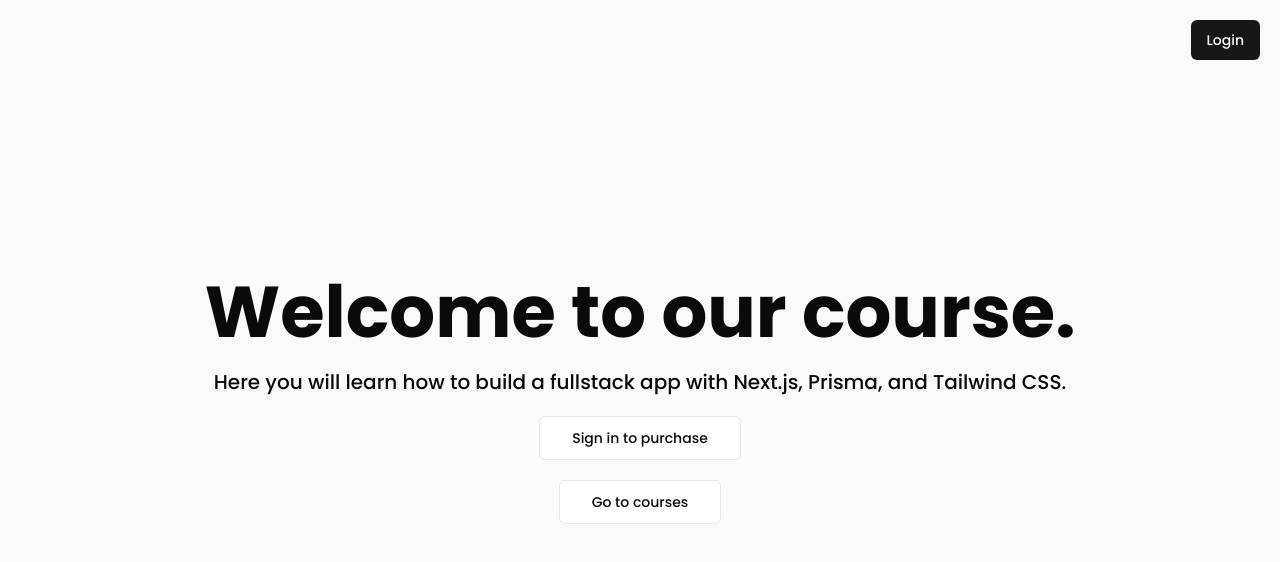
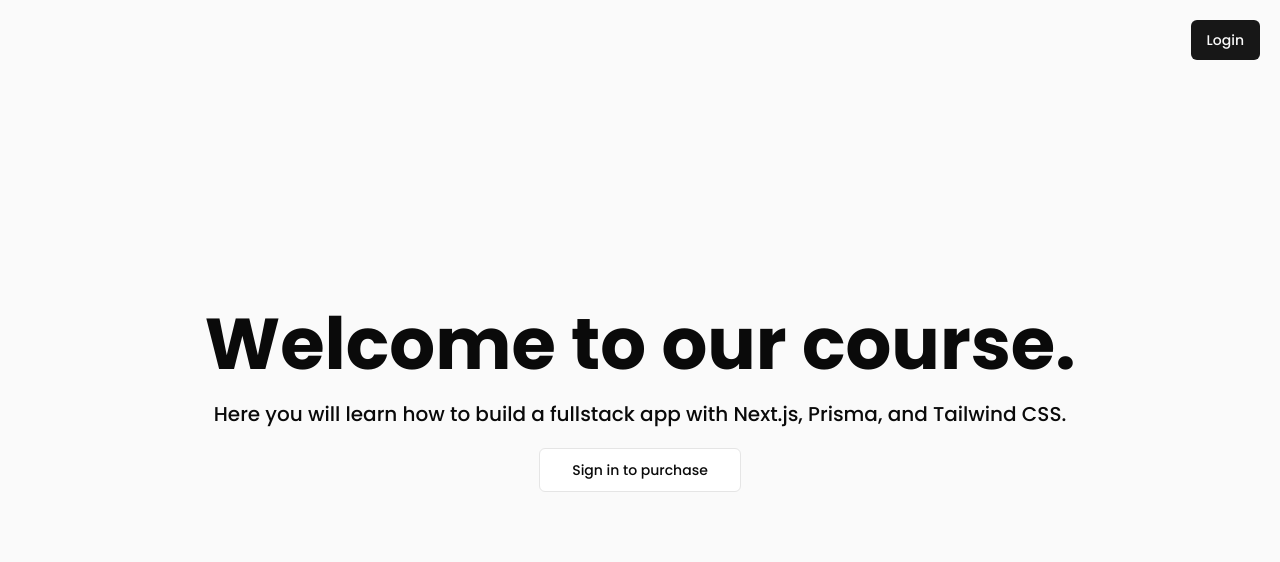
Before and after one commit to caluhm/Next13-Tailwind-ShadCn-TypeScript-Starter, a Next.js app: page / in a window 1280 px wide. Shown: the top 562 px of the page. Built offline with nearby package versions, Linux system fonts and the light colour scheme; no server answers.

Commit message:
how do i keep geting this conditional wrong

```diff
--- a/app/page.tsx
+++ b/app/page.tsx
@@ -24,19 +24,19 @@ export default async function Home() {
             </Button>
           </Link>
         )}
-        {session?.user?.role === "user" && (
+        {session?.user && (session?.user?.role === "user") && (
           <form action="/api/stripe/checkout" method="POST">
             <Button type="submit" variant="outline" size="lg">
               Purchase course access
             </Button>
           </form>
         )}
-        {session?.user?.role === "customer" || "admin" && (
-          <Link href="/course">
-            <Button variant="outline" size="lg">
-              Go to courses
-            </Button>
-          </Link>
+        {session?.user && (session?.user?.role === "customer" || "admin") && (
+            <Link href="/course">
+              <Button variant="outline" size="lg">
+                Go to courses
+              </Button>
+            </Link>
         )}
       </section>
     </main>
```
